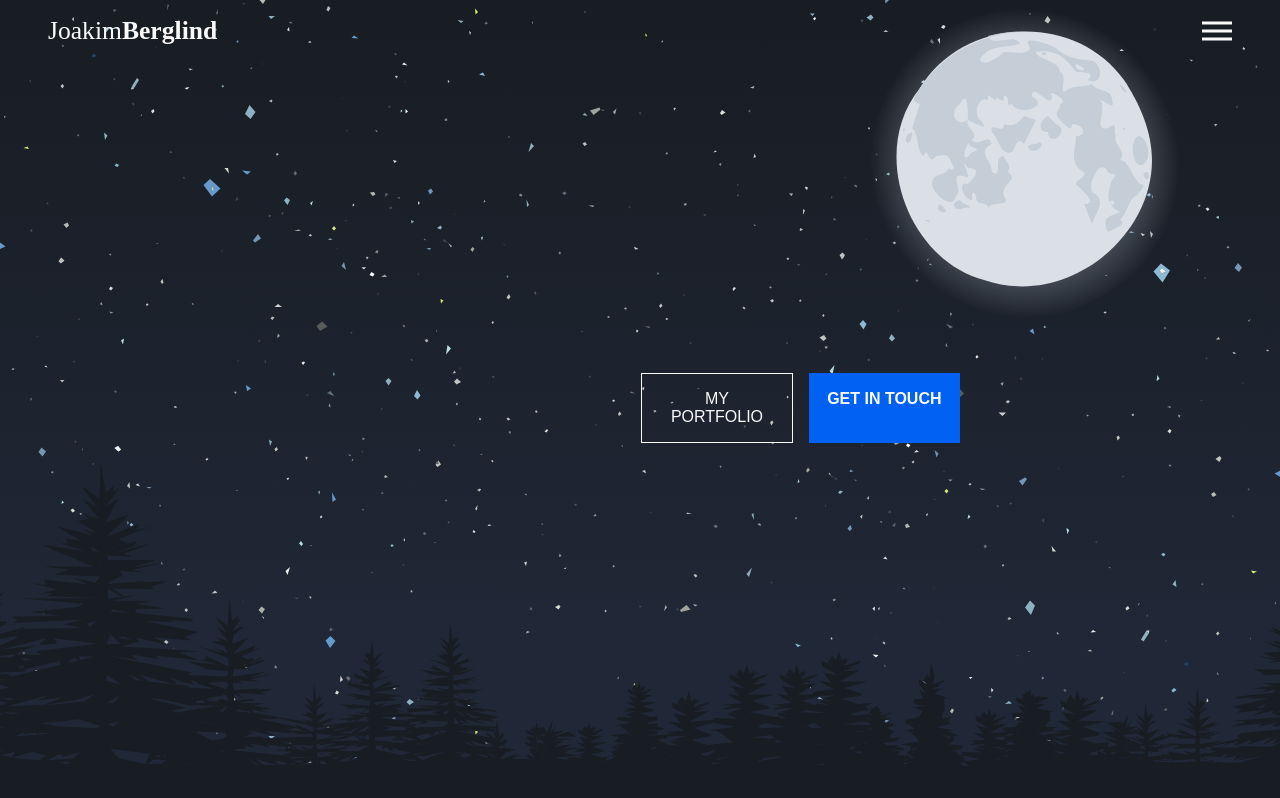
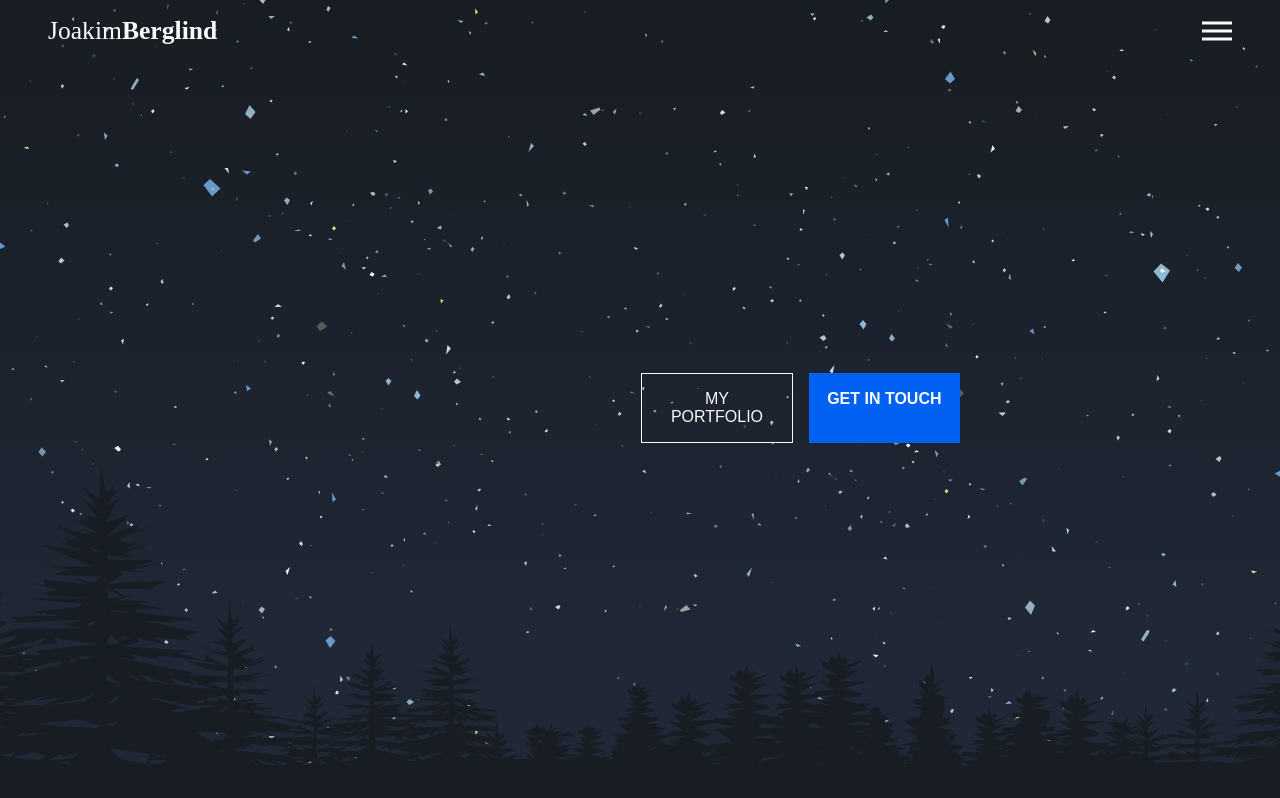
Before and after one commit to nevroje/portfolio-main, a React (Create React App) app: page / in a window 1280 px wide. Shown: the top 798 px of the page. Built offline with nearby package versions, Linux system fonts and the light colour scheme.

Commit message:
removed moon in header

```diff
--- a/src/Components/Header/Header.jsx
+++ b/src/Components/Header/Header.jsx
@@ -5,7 +5,7 @@ const Header = props => {
   return (
     <header id="welcome-section">
       <div className="forest" />
-      <div className="moon" />
+      {/* <div className="moon" /> */}
       <div className="container">
       {/* <h1>
         <span className="line">I</span>
```
